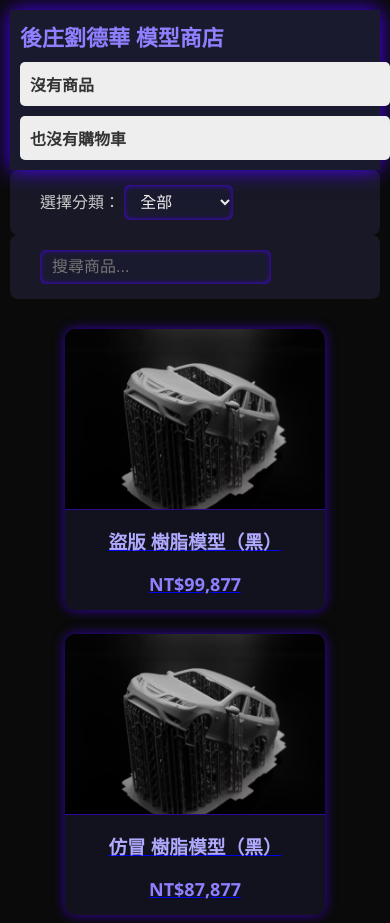
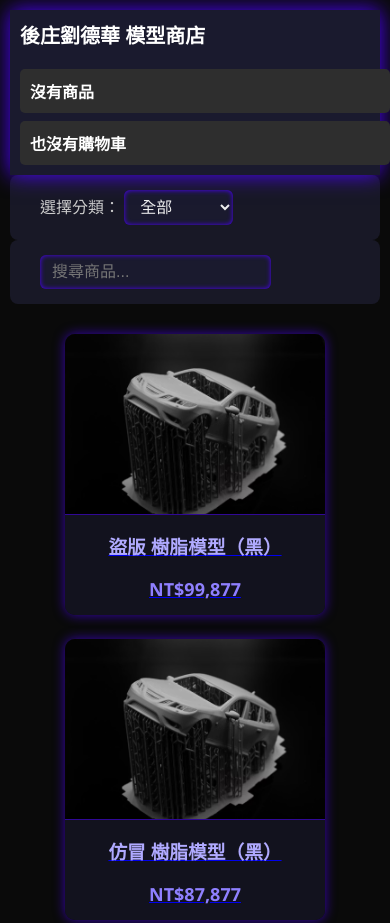
Before and after one commit to Shuyuxiang41/HZLDH-shop, a plain HTML site: page index.html in a window 390 px wide. Shown: the top 923 px of the page. Drawn offline with Linux system fonts and the light colour scheme.

Commit message:
Update style.css

```diff
--- a/style.css
+++ b/style.css
@@ -243,7 +243,11 @@ button:hover {
   .navbar {
     flex-direction: column;
     align-items: flex-start;
-    padding: 10px;
+     display: flex;
+  justify-content: space-between;
+  align-items: center;
+  flex-wrap: wrap;
+  padding: 20px;
   }
 
   .navbar .logo {
@@ -279,3 +283,47 @@ button:hover {
     background-color: #ddd;
   }
 }
+@media (max-width: 768px) {
+  .navbar {
+    flex-direction: column;
+    align-items: flex-start;
+    padding: 10px;
+  }
+
+  .navbar .logo a {
+    font-size: 20px;
+    display: block;
+    margin-bottom: 10px;
+    color: #fff;
+    text-decoration: none;
+  }
+
+  .navbar ul {
+    display: flex;
+    flex-direction: column;
+    gap: 8px;
+    padding: 0;
+    margin: 0;
+    width: 100%;
+  }
+
+  .navbar ul li {
+    list-style: none;
+    width: 100%;
+  }
+
+  .navbar ul li a {
+    display: block;
+    width: 100%;
+    padding: 10px;
+    background-color: #2e2e2e;
+    border-radius: 5px;
+    text-align: left;
+    color: #fff;
+    text-decoration: none;
+  }
+
+  .navbar ul li a:hover {
+    background-color: #444;
+  }
+}
```
